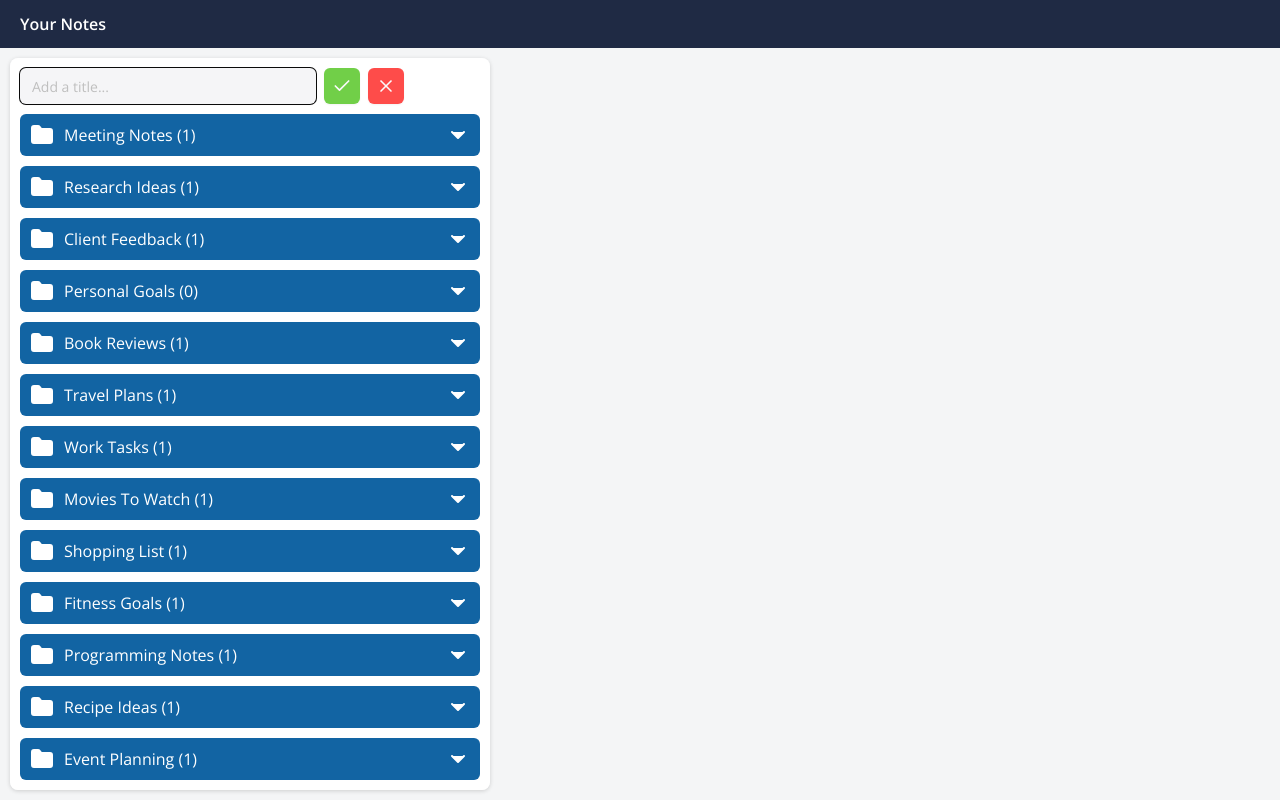
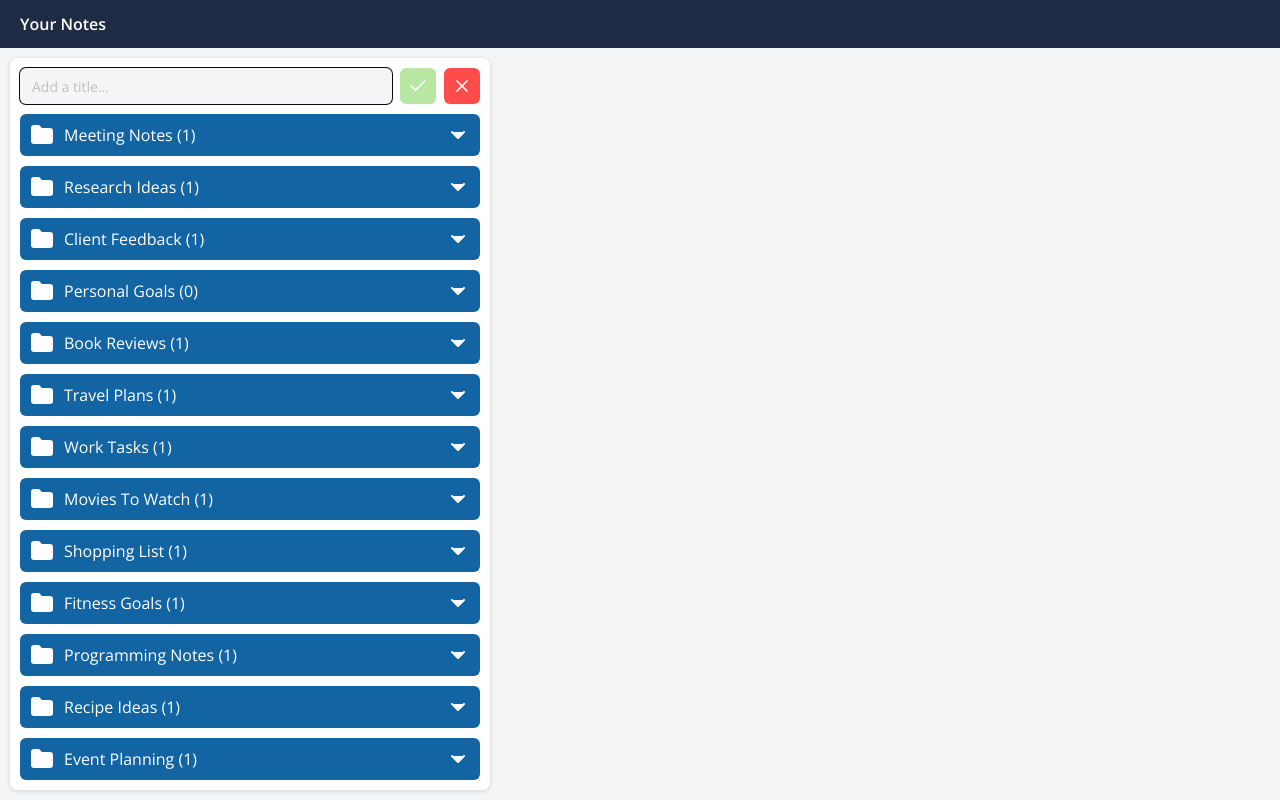
Before and after one commit to emrebican/flex-task, a React (Vite) app: page / in a window 1280 px wide. Both pictures are taken after a click on the button "Create Category". Built offline with nearby package versions, Linux system fonts and the light colour scheme.

Commit message:
styling fix | useCallback added in categoryItem and noteItem

```diff
--- a/src/components/category/CategoryCreate/CategoryCreate.tsx
+++ b/src/components/category/CategoryCreate/CategoryCreate.tsx
@@ -20,6 +20,8 @@ const CategoryCreate: React.FC = () => {
     title: "",
     notes: [],
   });
+
+  const isFormValid = newCategory.title.trim() !== "";
 
   useEffect(() => {
     inputRef.current?.focus();
@@ -56,7 +58,7 @@ const CategoryCreate: React.FC = () => {
       {isCreate ? (
         <form
           onSubmit={onCreate}
-          className="flex w-full max-w-sm items-center space-x-2"
+          className="flex w-full items-center space-x-2"
         >
           <Input
             type="text"
@@ -72,6 +74,7 @@ const CategoryCreate: React.FC = () => {
             type="submit"
             size="icon"
             className="bg-flex_green hover:bg-flex_darkgreen p-2"
+            disabled={!isFormValid}
           >
             <Check />
           </Button>
--- a/src/components/category/CategoryItem/CategoryItem.tsx
+++ b/src/components/category/CategoryItem/CategoryItem.tsx
@@ -1,4 +1,4 @@
-import React from "react";
+import React, { useCallback } from "react";
 import { useLocation, useNavigate } from "react-router-dom";
 
 import { CategoryModel } from "@/models/Category.model";
@@ -11,9 +11,9 @@ const CategoryItem: React.FC<CategoryModel> = ({ id, title, notes }) => {
     location.pathname === `/${id}/notes` ||
     location.pathname === `/${id}/note-create`;
 
-  function handleNavigate() {
+  const handleNavigate = useCallback(() => {
     navigate(`/${id}/notes`);
-  }
+  }, [navigate, id]);
 
   return (
     <li
@@ -42,4 +42,4 @@ const CategoryItem: React.FC<CategoryModel> = ({ id, title, notes }) => {
   );
 };
 
-export default CategoryItem;
+export default React.memo(CategoryItem);
--- a/src/components/category/CategoryList/CategoryList.tsx
+++ b/src/components/category/CategoryList/CategoryList.tsx
@@ -13,16 +13,14 @@ const CategoryList: React.FC = () => {
 
   return (
     <div className="flex gap-2.5 flex-wrap md:flex-nowrap h-full md:h-[calc(100vh-68px)]">
-      <Card className="h-full w-full md:w-[480px] overflow-x-hidden overflow-y-hidden md:overflow-y-scroll">
+      <Card className="h-full w-full md:w-[480px] overflow-x-hidden overflow-y-hidden md:overflow-y-auto">
         {/* ADD NEW CATEGORY */}
         <CategoryCreate />
 
         {/* CATEGORY LIST */}
 
         <ul
-          className={`flex flex-col gap-2.5 ${
-            categories.length ? "mt-2.5" : null
-          }`}
+          className={`flex flex-col gap-2.5 ${categories.length && "mt-2.5"}`}
         >
           <Suspense fallback={<Loading />}>
             {categories.map((item) => (
--- a/src/components/note/NoteItem/NoteItem.tsx
+++ b/src/components/note/NoteItem/NoteItem.tsx
@@ -1,5 +1,6 @@
 import { useLocation, useNavigate, useParams } from "react-router-dom";
 import { NoteModel } from "@/models/Note.model";
+import { useCallback } from "react";
 
 const NoteItem: React.FC<{ note: NoteModel }> = ({ note }) => {
   const { categoryId } = useParams();
@@ -9,9 +10,9 @@ const NoteItem: React.FC<{ note: NoteModel }> = ({ note }) => {
   const isActive =
     location.pathname === `/${categoryId}/notes/${note.id}/detail`;
 
-  function handleNavigate() {
+  const handleNavigate = useCallback(() => {
     navigate(`/${categoryId}/notes/${note.id}/detail`);
-  }
+  }, [categoryId, note.id, navigate]);
 
   return (
     <div
@@ -20,7 +21,9 @@ const NoteItem: React.FC<{ note: NoteModel }> = ({ note }) => {
         isActive ? "bg-flex_bglight" : "bg-transparent"
       }`}
     >
-      <h4 className="px-2 font-semibold text-black line-clamp-1">{note.title}</h4>
+      <h4 className="px-2 font-semibold text-black line-clamp-1">
+        {note.title}
+      </h4>
       <p className="px-2 text-black line-clamp-1">{note.content}</p>
       <hr className="mt-2" />
     </div>
--- a/src/components/ui/Toaster/toast.tsx
+++ b/src/components/ui/Toaster/toast.tsx
@@ -27,9 +27,9 @@ const toastVariants = cva(
   {
     variants: {
       variant: {
-        default: "border bg-gray text-foreground py-9",
+        default: "border bg-gray text-foreground py-6",
         destructive:
-          "destructive group border-destructive py-9 bg-destructive text-destructive-foreground",
+          "destructive group border-destructive py-6 bg-destructive text-destructive-foreground",
       },
     },
     defaultVariants: {
```
